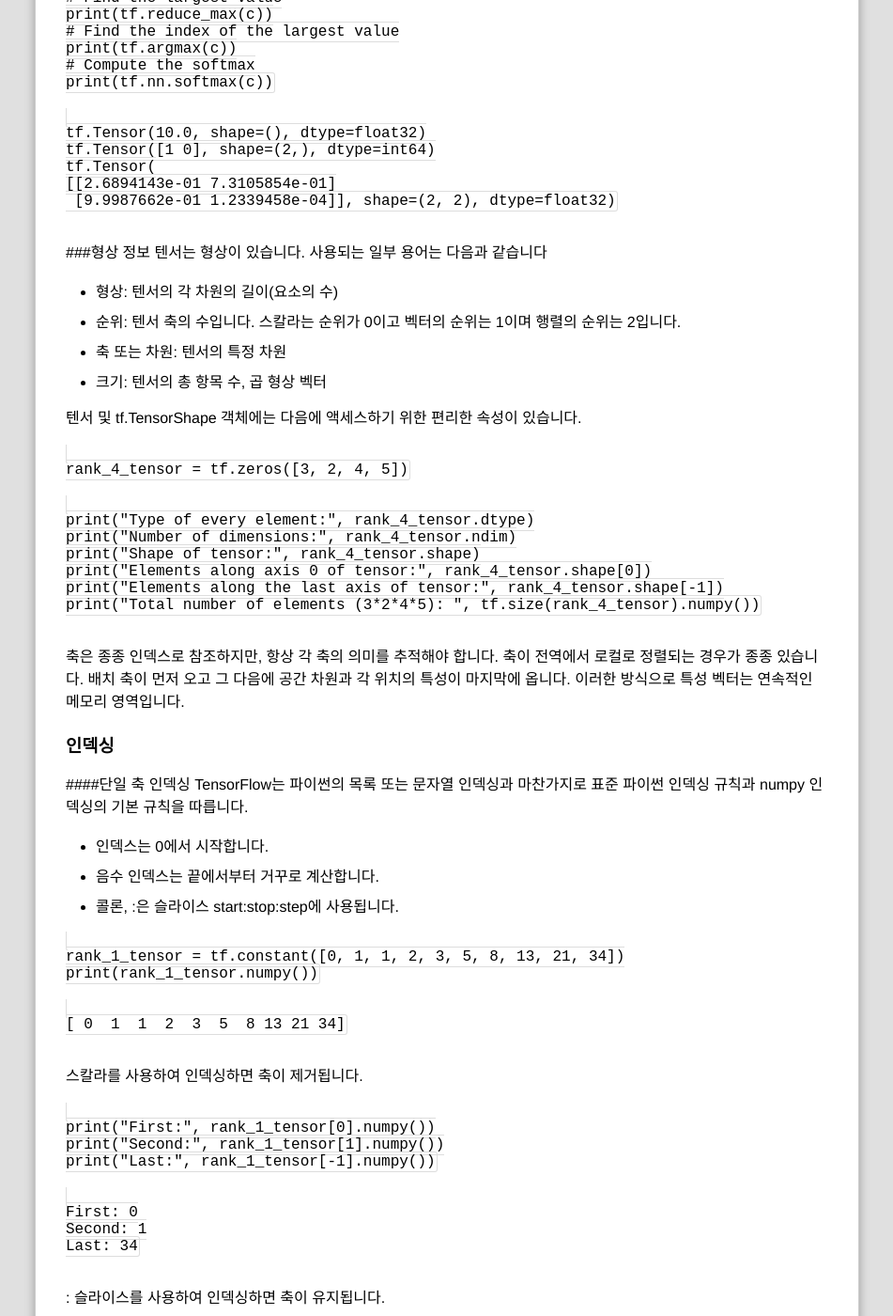
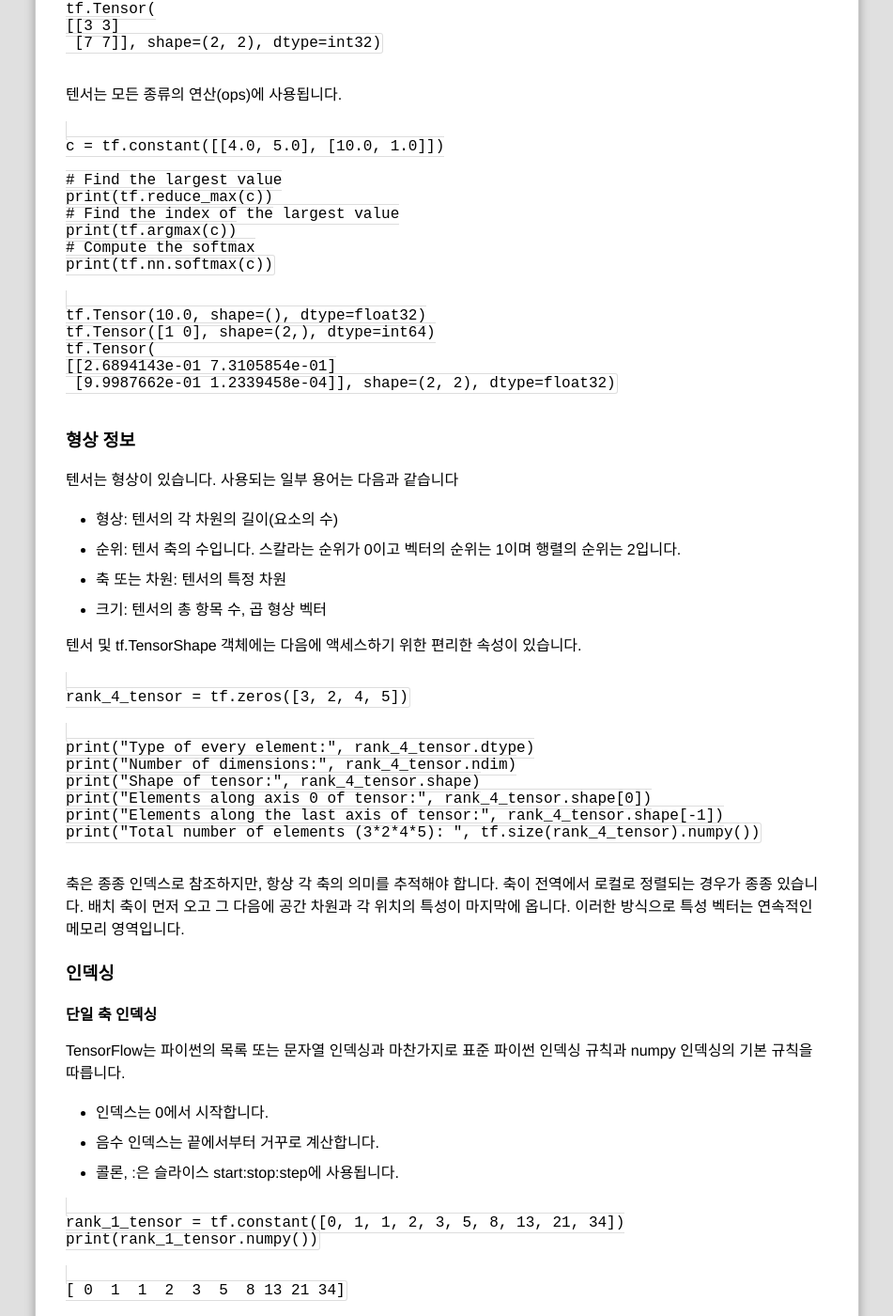
Before and after one commit to unifreak/jekyll-theme-textalic, a Jekyll site: the page built from _posts/2021-10-04-텐서에 대해서.md, in a window 1280 px wide and 1400 px high, scrolled down 3268 px. Shown: the whole window at 94% size, without its empty margins (18-969 px from the left). Built offline with Jekyll 4.4.1, drawn with Linux system fonts in a browser that asks for light colours; comment, search, counter and statistics services are not loaded; some of the changed text lies outside the part shown.

Commit message:
Update 2021-10-04-텐서에 대해서.md

```diff
--- a/_posts/2021-10-04-텐서에 대해서.md
+++ b/_posts/2021-10-04-텐서에 대해서.md
@@ -44,7 +47,7 @@
 </code>
 </pre>
 
-**행렬**
+### 행렬
 '행렬' 또는 '순위-2' 텐서에는 두 개의 축이 있습니다.
 쉽게 정리하자면 **'2개의 차원으로 구성된 텐서로 표현'**라고 생각하면 됩니다.
 아래는 행렬의 예시코드입니다.
@@ -204,7 +207,7 @@
 </code>
 </pre>
 
-###형상 정보
+### 형상 정보
 텐서는 형상이 있습니다. 사용되는 일부 용어는 다음과 같습니다
 * 형상: 텐서의 각 차원의 길이(요소의 수)
 * 순위: 텐서 축의 수입니다. 스칼라는 순위가 0이고 벡터의 순위는 1이며 행렬의 순위는 2입니다.
@@ -232,7 +235,7 @@
 축은 종종 인덱스로 참조하지만, 항상 각 축의 의미를 추적해야 합니다. 축이 전역에서 로컬로 정렬되는 경우가 종종 있습니다. 배치 축이 먼저 오고 그 다음에 공간 차원과 각 위치의 특성이 마지막에 옵니다. 이러한 방식으로 특성 벡터는 연속적인 메모리 영역입니다.
 
 ### 인덱싱
-####단일 축 인덱싱
+#### 단일 축 인덱싱
 TensorFlow는 파이썬의 목록 또는 문자열 인덱싱과 마찬가지로 표준 파이썬 인덱싱 규칙과 numpy 인덱싱의 기본 규칙을 따릅니다.
 * 인덱스는 0에서 시작합니다.
 * 음수 인덱스는 끝에서부터 거꾸로 계산합니다.
```
Also changed, not shown: other parts of _posts/2021-10-04-텐서에 대해서.md (+3 -0 lines).
